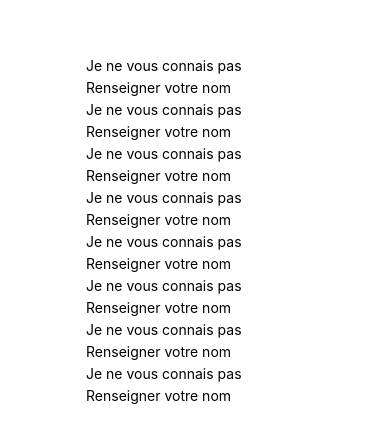
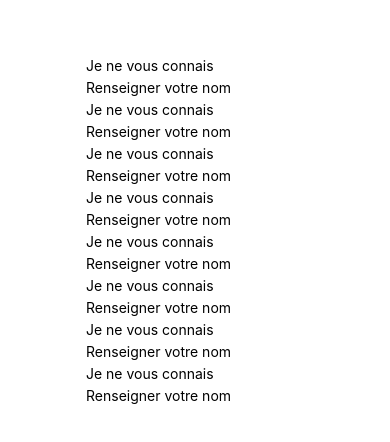
Before and after one commit to Djeg/book-library-native-app, a React Native app: screen / in a window 390 px wide. Shown: the part 194-636 px from the top of the page. Built offline with nearby package versions, Linux system fonts and the light colour scheme.

Commit message:
Optimise HelloText

```diff
--- a/src/Hello.js
+++ b/src/Hello.js
@@ -8,6 +8,7 @@ const majorText = (age) =>
       : "Vous êtes majeur"
     : "Vous n'êtes pas majeur"
 
+/*
 const HelloText = ({ name, age, ...restProps }) => {
   if (!name) {
     return <Text {...restProps}>Je ne vous connais pas</Text>
@@ -15,6 +16,17 @@ const HelloText = ({ name, age, ...restProps }) => {
 
   return <Text {...restProps}>Bonjour {name}, {majorText(age)}</Text>
 }
+*/
+
+/*
+const HelloText = ({ name, age, ...restProps }) =>
+  !name
+    ? <Text {...restProps}>Je ne vous connais pas</Text>
+    : <Text {...restProps}>Bonjour {name}, {majorText(age)}</Text>
+*/
+
+const HelloText = ({ name, age, ...restProps }) =>
+  <Text {...restProps}>{!name ? 'Je ne vous connais' : `Bonjour ${name}, ${majorText(age)}`}</Text>
 
 export const Hello = ({ age, style }) => {
   const [ name, setName ] = useState('')
```
